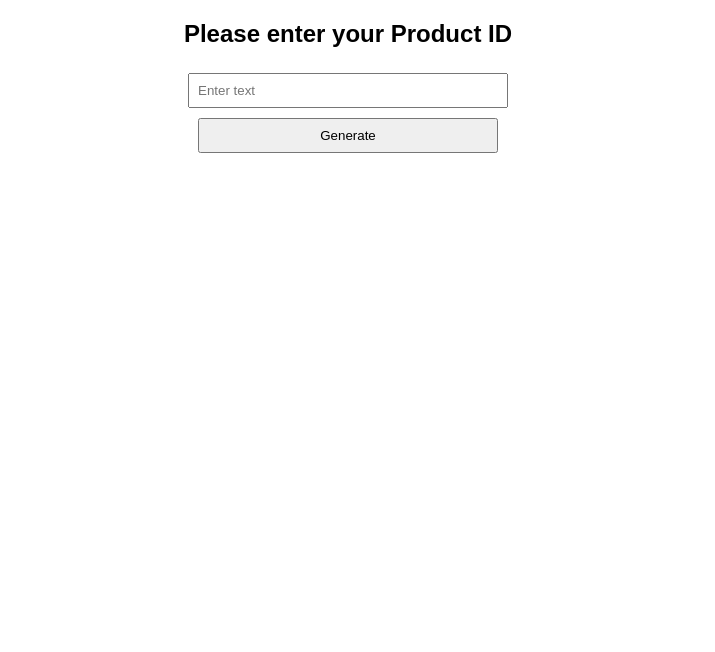
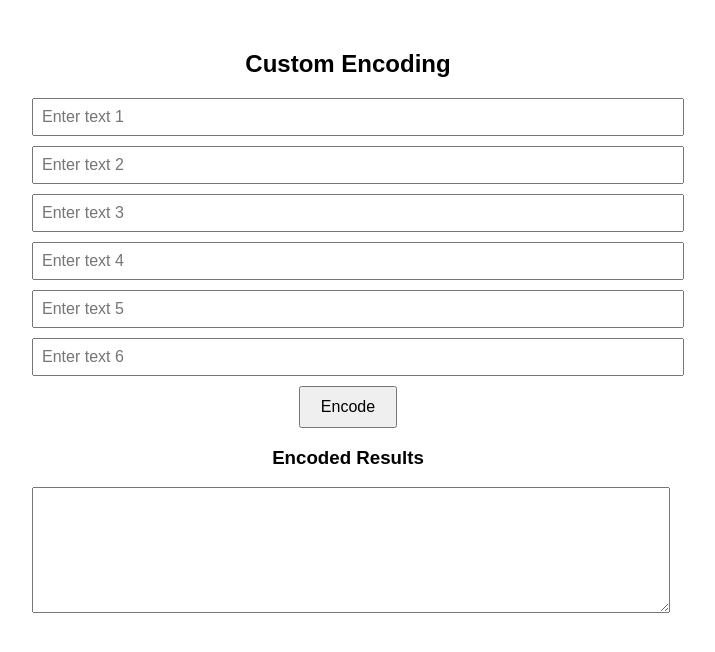
Before and after one commit to YA-Sy/Your-Accountant-System, a Jekyll site: the page serial.html, which Jekyll copies as it is, in a window 1280 px wide. Shown: the top 652 px of the page, without its empty margins (292-1007 px from the left). Built offline with Jekyll 4.4.1, drawn with Linux system fonts in a browser that asks for light colours.

Commit message:
Update serial.html

```diff
--- a/serial.html
+++ b/serial.html
@@ -3,69 +3,66 @@
 <head>
     <meta charset="UTF-8">
     <meta name="viewport" content="width=device-width, initial-scale=1.0">
-    <title>Serial Generator</title>
+    <title>Custom Base64 Encoder</title>
     <style>
-        body {
-            font-family: Arial, sans-serif;
-            text-align: center;
-            margin: 20px;
-        }
-        input, button {
-            margin: 5px;
-            padding: 8px;
-            width: 300px;
-        }
-        .container {
-            display: flex;
-            flex-direction: column;
-            align-items: center;
-        }
+        body { font-family: Arial, sans-serif; text-align: center; margin-top: 50px; }
+        .container { width: 50%; margin: auto; }
+        input { display: block; width: 100%; margin-bottom: 10px; padding: 8px; font-size: 16px; }
+        button { padding: 10px 20px; font-size: 16px; cursor: pointer; }
     </style>
 </head>
 <body>
 
-    <h2>Please enter your Product ID</h2>
-
     <div class="container">
-        <input type="text" id="inputText" placeholder="Enter text">
-        <button onclick="encodeText()">Generate</button>
-        <p id="outputText"></p>
+        <h2>Custom Encoding</h2>
+        <input type="text" id="field1" placeholder="Enter text 1">
+        <input type="text" id="field2" placeholder="Enter text 2">
+        <input type="text" id="field3" placeholder="Enter text 3">
+        <input type="text" id="field4" placeholder="Enter text 4">
+        <input type="text" id="field5" placeholder="Enter text 5">
+        <input type="text" id="field6" placeholder="Enter text 6">
+        <button onclick="encodeFields()">Encode</button>
+        <h3>Encoded Results</h3>
+        <textarea id="output" rows="8" style="width: 100%;" readonly></textarea>
     </div>
 
     <script>
-        function encodeText() {
-            let text = document.getElementById("inputText").value;
-            let encodedText = secretEncode(text);
-            document.getElementById("outputText").innerText = encodedText;
+        // Define unique encoding maps for each text field (no standard Base64)
+        const customEncodings = [
+            "7TQX9FZB41V6JMGNL5YWRADPCH238K0SEU",
+            "XWMQ71PBA3ZD6YJ5VF4RNGKTL9CH028SEU",
+            "9KLF7PA4BTQ8ZV61YJMGNWD3RC025HESU",
+            "JMG7RCZ9TFLQ8XW6YB41VP3D025HNAESU",
+            "PAB49TQFJMGNWD37V6Y12X9RCH05KLESU",
+            "XWQTB9LPA6ZJFY7MGVD341NR025KHESU"
+        ];
+
+        // Encoding function using the provided map
+        function customEncode(text, map) {
+            let binaryString = "";
+            for (let i = 0; i < text.length; i++) {
+                let bin = text.charCodeAt(i).toString(2).padStart(8, '0');
+                binaryString += bin;
+            }
+
+            let encodedText = "";
+            for (let i = 0; i < binaryString.length; i += 5) {
+                let chunk = binaryString.substring(i, i + 5);
+                let index = parseInt(chunk, 2) || 0; // Convert 5-bit chunk to decimal
+                encodedText += map[index % map.length]; // Map it using our custom encoding
+            }
+            return encodedText;
         }
 
-        function secretEncode(text) {
-            let base64Encoded = btoa(text); // Step 1: Convert to Base64
-
-            // Step 2: Shift characters by a pattern
-            let shifted = base64Encoded.split("").map((char, index) => {
-                let ascii = char.charCodeAt(0);
-
-                // Shift vowels forward, consonants backward
-                if ("AEIOUaeiou".includes(char)) {
-                    ascii += 3;
-                } else {
-                    ascii -= 1;
-                }
-
-                return String.fromCharCode(ascii);
-            }).join("");
-
-            // Step 3: Replace non-alphanumeric Base64 chars (+, /, =) with letters/numbers
-            let replaced = shifted.replace(/\+/g, "X")
-                                  .replace(/\//g, "Y")
-                                  .replace(/=/g, "Z");
-
-            // Step 4: Reorder sections (first half swapped with second half)
-            let mid = Math.floor(replaced.length / 2);
-            let finalEncoded = replaced.slice(mid) + replaced.slice(0, mid);
-
-            return finalEncoded;
+        // Function to encode all text fields
+        function encodeFields() {
+            let outputText = "";
+            for (let i = 1; i <= 6; i++) {
+                let inputText = document.getElementById("field" + i).value;
+                let encodedText = customEncode(inputText, customEncodings[i - 1]);
+                outputText += `Encoded ${i}: ${encodedText}\n`;
+            }
+            document.getElementById("output").value = outputText;
         }
     </script>
 
```
